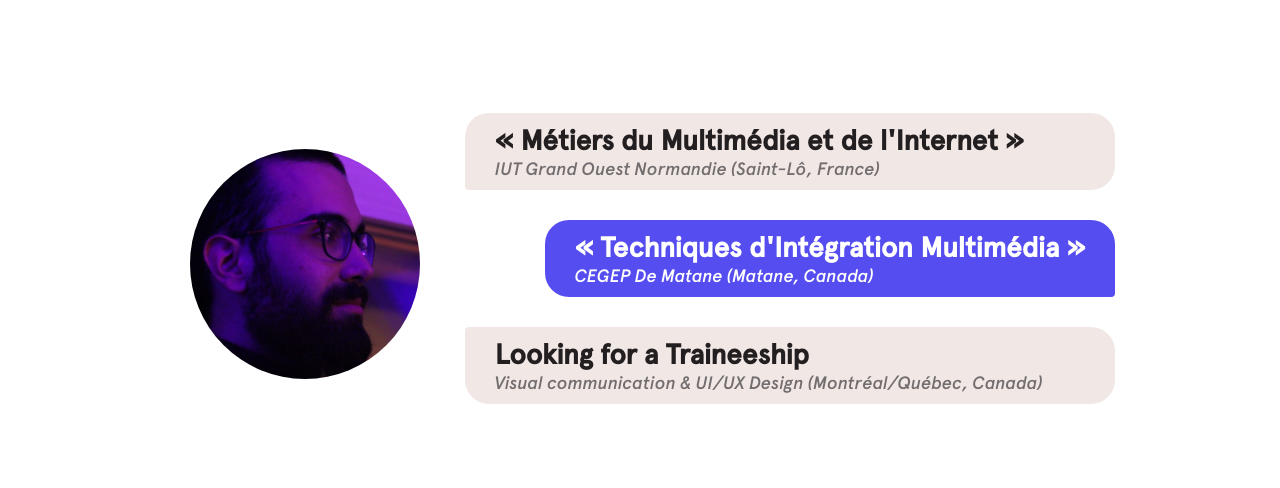
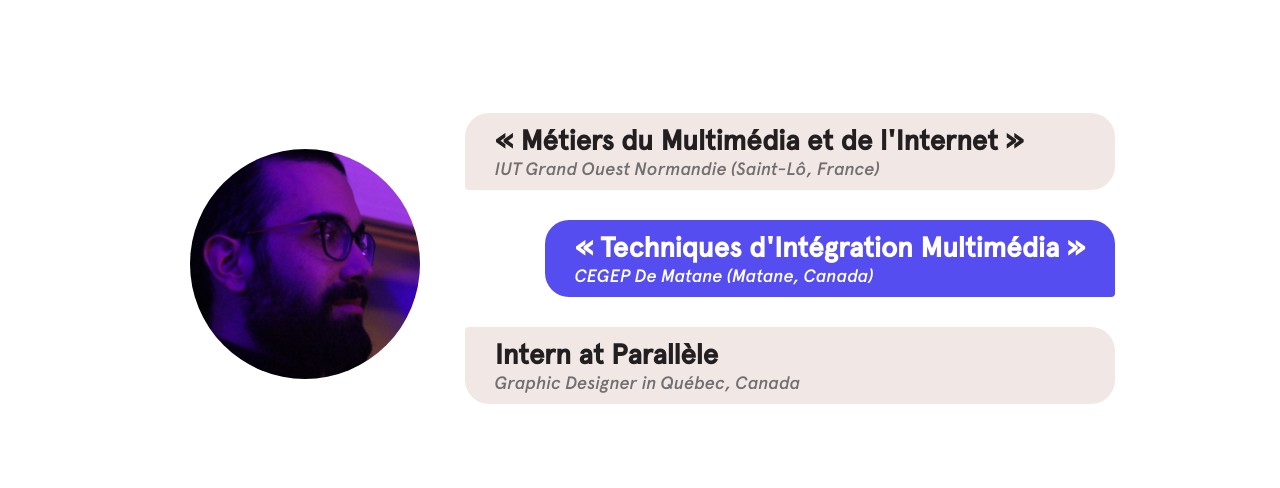
Before and after one commit to PaulBrillandPortfolio/PaulBrillandPortfolio.github.io, a plain HTML site: page english.html in a window 1280 px wide. Shown: the part 312-800 px from the top of the page. Drawn offline with nearby package versions, Linux system fonts and the light colour scheme.

Commit message:
Update english.html

```diff
--- a/english.html
+++ b/english.html
@@ -48,8 +48,8 @@
             </a>
             <a href="https://www.linkedin.com/in/paul-brilland-multim%C3%A9dia/">
             <div class="textes" id="txt3">
-                <h3>Looking for a Traineeship</h3>
-                <p>Visual communication & UI/UX Design (Montréal/Québec, Canada)</p>
+                <h3>Intern at Parallèle</h3>
+                <p>Graphic Designer in Québec, Canada</p>
             </div>
             </a>
         </div>
```
